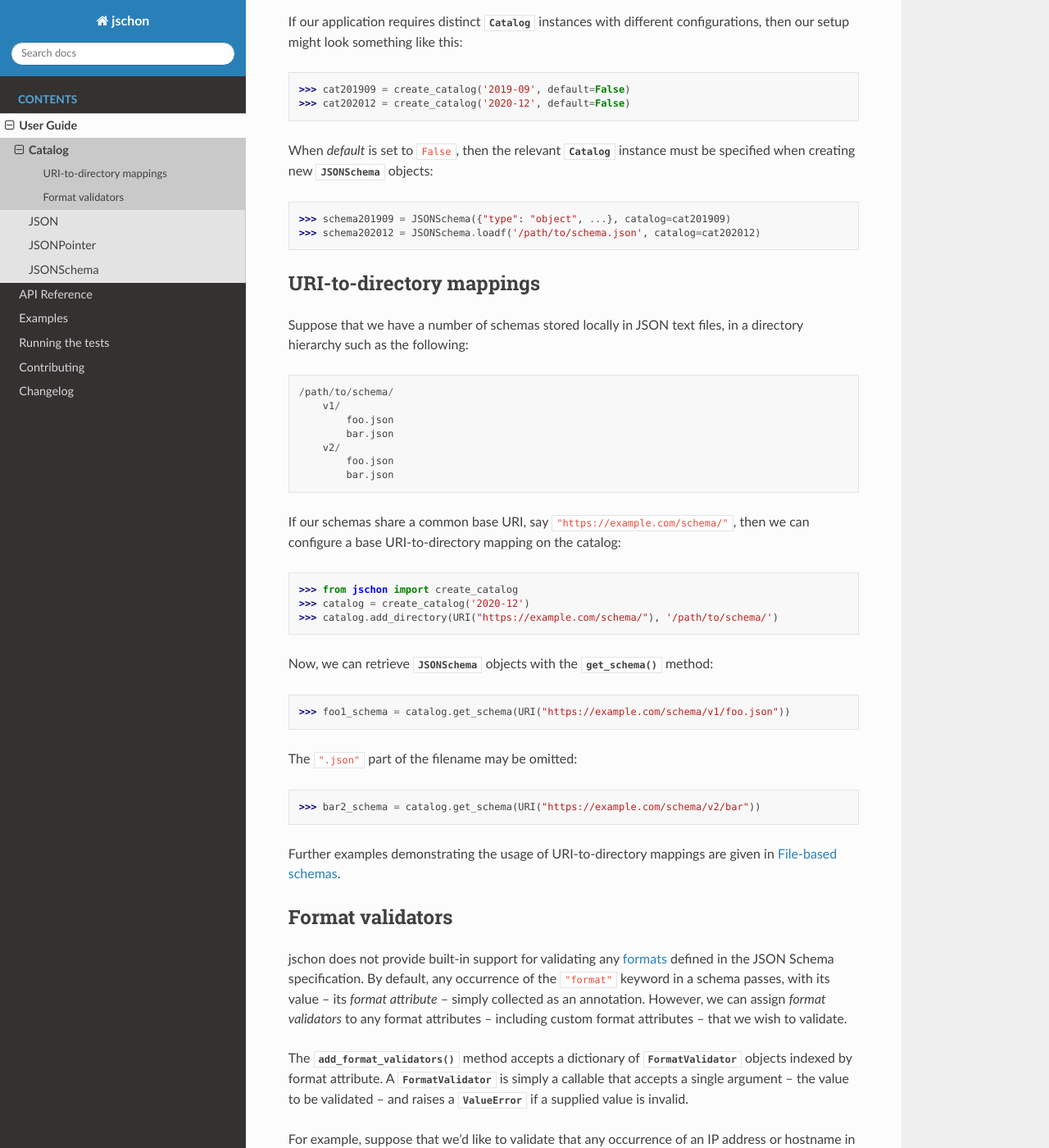
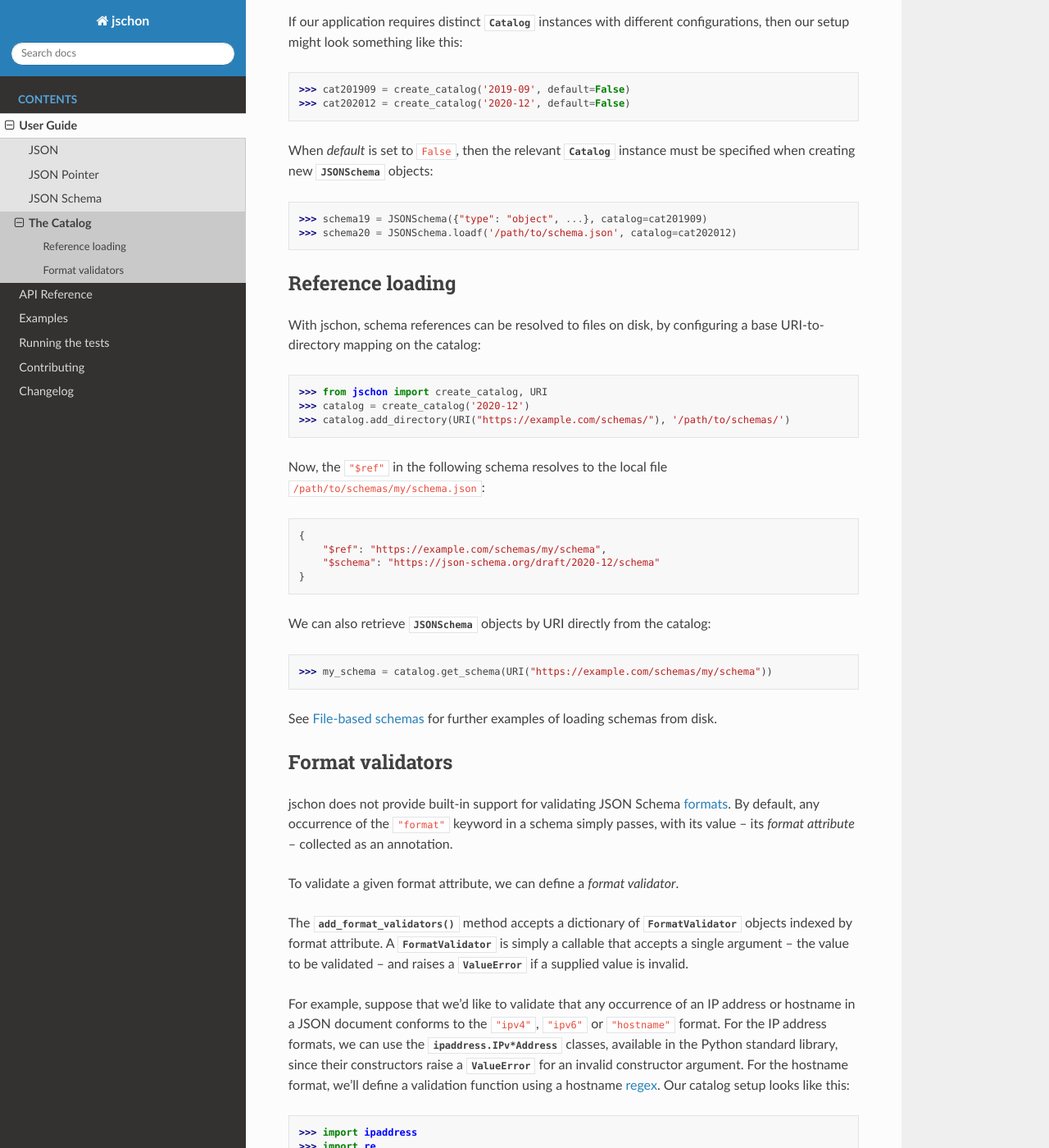
Before and after one commit to marksparkza/jschon, a Sphinx documentation site: the page built from docs/guide/catalog.rst, in a window 1280 px wide and 1400 px high, scrolled down 660 px. Shown: the whole window at 82% size. Built offline with Sphinx 7.4.7 and the Read the Docs theme 2.0.0, drawn with Linux system fonts in a browser that asks for light colours; some of the changed text lies outside the part shown.

Commit message:
Improve the docs

```diff
--- a/README.rst
+++ b/README.rst
@@ -12,7 +12,7 @@ Features
 
   * Format assertion supported via plug-in callables
   * Schema compilation and indexing
-  * Automatic resource retrieval from local and (coming soon!) remote sources
+  * $ref loading from local and (coming soon!) remote sources
   * Support for custom keywords, vocabularies and meta-schemas
 
 * JSON class implementing the JSON data model
--- a/docs/guide.rst
+++ b/docs/guide.rst
@@ -1,6 +1,8 @@
 User Guide
 ==========
 .. toctree::
-    :glob:
 
-    guide/*
+    guide/json
+    guide/jsonpointer
+    guide/jsonschema
+    guide/catalog
--- a/docs/guide/catalog.rst
+++ b/docs/guide/catalog.rst
@@ -7,10 +7,9 @@ The role of the :class:`~jschon.catalog.Catalog` in jschon is twofold:
    cooperative schemas that work together to evaluate :class:`~jschon.json.JSON`
    documents.
 #. It provides the infrastructure required for constructing
-   :class:`~jschon.jsonschema.JSONSchema` objects. This includes metaschemas,
-   vocabularies and keyword implementations, format validation functions, and
-   base URI-to-directory mappings that enable URI-identified schemas to be
-   located on disk.
+   :class:`~jschon.jsonschema.JSONSchema` objects. This can include metaschemas,
+   vocabularies and keyword implementations, format validators, and URI-to-directory
+   mappings enabling URI-identified schemas to be located on disk.
 
 A :class:`~jschon.catalog.Catalog` object is typically created once per
 application, using the :func:`~jschon.create_catalog` function:
@@ -36,52 +35,44 @@ When `default` is set to ``False``, then the relevant :class:`~jschon.catalog.Ca
 instance must be specified when creating new :class:`~jschon.jsonschema.JSONSchema`
 objects:
 
->>> schema201909 = JSONSchema({"type": "object", ...}, catalog=cat201909)
->>> schema202012 = JSONSchema.loadf('/path/to/schema.json', catalog=cat202012)
+>>> schema19 = JSONSchema({"type": "object", ...}, catalog=cat201909)
+>>> schema20 = JSONSchema.loadf('/path/to/schema.json', catalog=cat202012)
 
-.. _catalog-uri-directory-mapping:
+.. _catalog-reference-loading:
 
-URI-to-directory mappings
--------------------------
-Suppose that we have a number of schemas stored locally in JSON text files,
-in a directory hierarchy such as the following::
+Reference loading
+-----------------
+With jschon, schema references can be resolved to files on disk, by configuring
+a base URI-to-directory mapping on the catalog:
 
-    /path/to/schema/
-        v1/
-            foo.json
-            bar.json
-        v2/
-            foo.json
-            bar.json
+>>> from jschon import create_catalog, URI
+>>> catalog = create_catalog('2020-12')
+>>> catalog.add_directory(URI("https://example.com/schemas/"), '/path/to/schemas/')
 
-If our schemas share a common base URI, say ``"https://example.com/schema/"``,
-then we can configure a base URI-to-directory mapping on the catalog:
+Now, the ``"$ref"`` in the following schema resolves to the local file
+``/path/to/schemas/my/schema.json``::
 
->>> from jschon import create_catalog
->>> catalog = create_catalog('2020-12')
->>> catalog.add_directory(URI("https://example.com/schema/"), '/path/to/schema/')
+    {
+        "$ref": "https://example.com/schemas/my/schema",
+        "$schema": "https://json-schema.org/draft/2020-12/schema"
+    }
 
-Now, we can retrieve :class:`~jschon.jsonschema.JSONSchema` objects with the
-:meth:`~jschon.catalog.Catalog.get_schema` method:
+We can also retrieve :class:`~jschon.jsonschema.JSONSchema` objects by URI
+directly from the catalog:
 
->>> foo1_schema = catalog.get_schema(URI("https://example.com/schema/v1/foo.json"))
+>>> my_schema = catalog.get_schema(URI("https://example.com/schemas/my/schema"))
 
-The ``".json"`` part of the filename may be omitted:
-
->>> bar2_schema = catalog.get_schema(URI("https://example.com/schema/v2/bar"))
-
-Further examples demonstrating the usage of URI-to-directory mappings are
-given in :doc:`../examples/file_based_schemas`.
+See :doc:`../examples/file_based_schemas` for further examples of loading
+schemas from disk.
 
 Format validators
 -----------------
-jschon does not provide built-in support for validating any
-`formats <https://json-schema.org/draft/2020-12/json-schema-validation.html#rfc.section.7.3>`_
-defined in the JSON Schema specification. By default, any occurrence of the
-``"format"`` keyword in a schema passes, with its value -- its *format attribute* --
-simply collected as an annotation. However, we can assign *format validators*
-to any format attributes -- including custom format attributes -- that we wish
-to validate.
+jschon does not provide built-in support for validating JSON Schema
+`formats <https://json-schema.org/draft/2020-12/json-schema-validation.html#rfc.section.7.3>`_.
+By default, any occurrence of the ``"format"`` keyword in a schema simply passes,
+with its value -- its *format attribute* -- collected as an annotation.
+
+To validate a given format attribute, we can define a *format validator*.
 
 The :meth:`~jschon.catalog.Catalog.add_format_validators` method accepts a
 dictionary of :class:`~jschon.vocabulary.format.FormatValidator` objects indexed
--- a/docs/guide/jsonpointer.rst
+++ b/docs/guide/jsonpointer.rst
@@ -1,5 +1,5 @@
-JSONPointer
-===========
+JSON Pointer
+============
 The :class:`~jschon.jsonpointer.JSONPointer` class is an implementation of the
 :rfc:`6901` JSON Pointer specification. In jschon, :class:`~jschon.jsonpointer.JSONPointer`
 is commonly used to represent paths to nodes within :class:`~jschon.json.JSON`
--- a/docs/guide/jsonschema.rst
+++ b/docs/guide/jsonschema.rst
@@ -1,5 +1,5 @@
-JSONSchema
-==========
+JSON Schema
+===========
 The :class:`~jschon.jsonschema.JSONSchema` class represents a *compiled* JSON
 schema document. Once instantiated, a :class:`~jschon.jsonschema.JSONSchema`
 object contains all the structural information and executable code it requires
@@ -146,4 +146,4 @@ Finally, a :class:`~jschon.jsonschema.JSONSchema` object may be instantiated imp
 when retrieving it by URI from the :class:`~jschon.catalog.Catalog`. If the schema is not
 already cached, it is loaded from disk and compiled on the fly. This approach requires
 the catalog to be configured with an appropriate base URI-to-directory mapping. For
-more information, see :ref:`catalog-uri-directory-mapping`.
+more information, see :ref:`catalog-reference-loading`.
```
Also changed, not shown: other parts of docs/guide/catalog.rst (+2 -2 lines), CONTRIBUTING.rst (+9 -14 lines), 4 other files.
